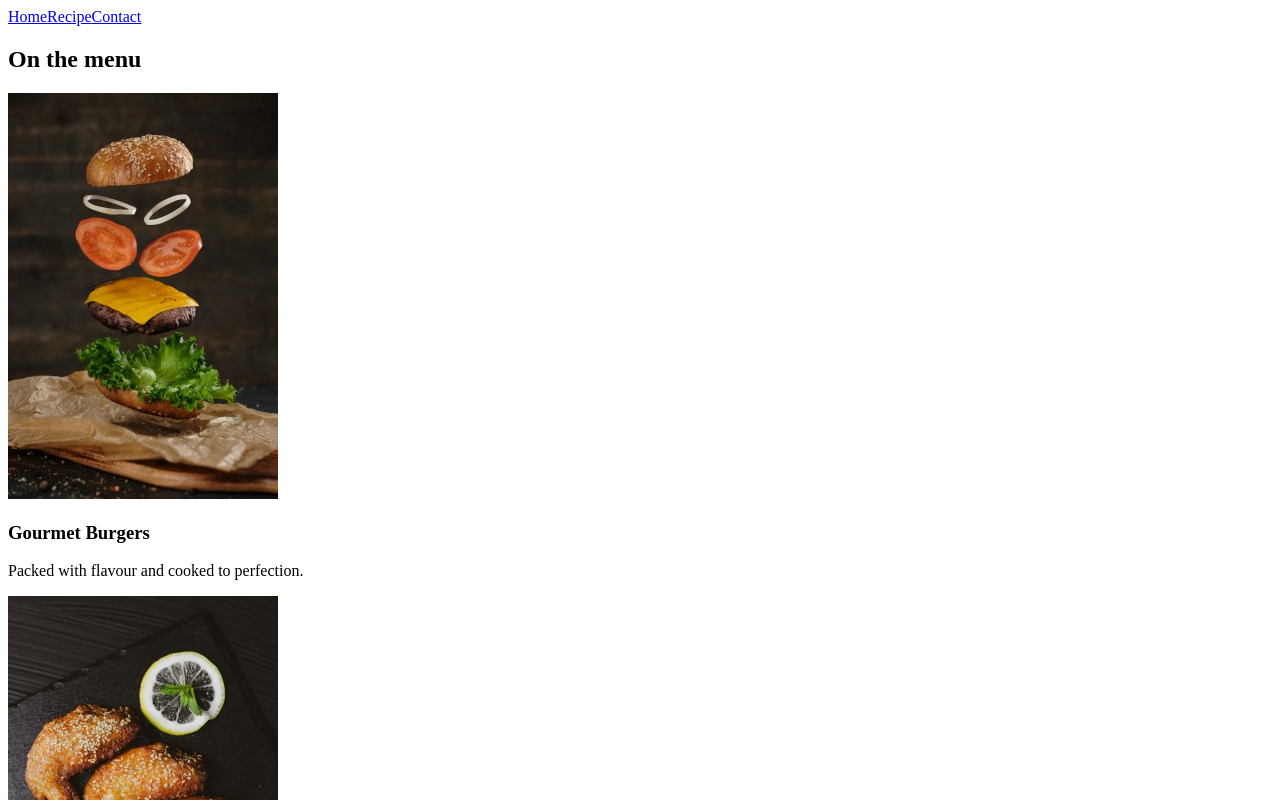
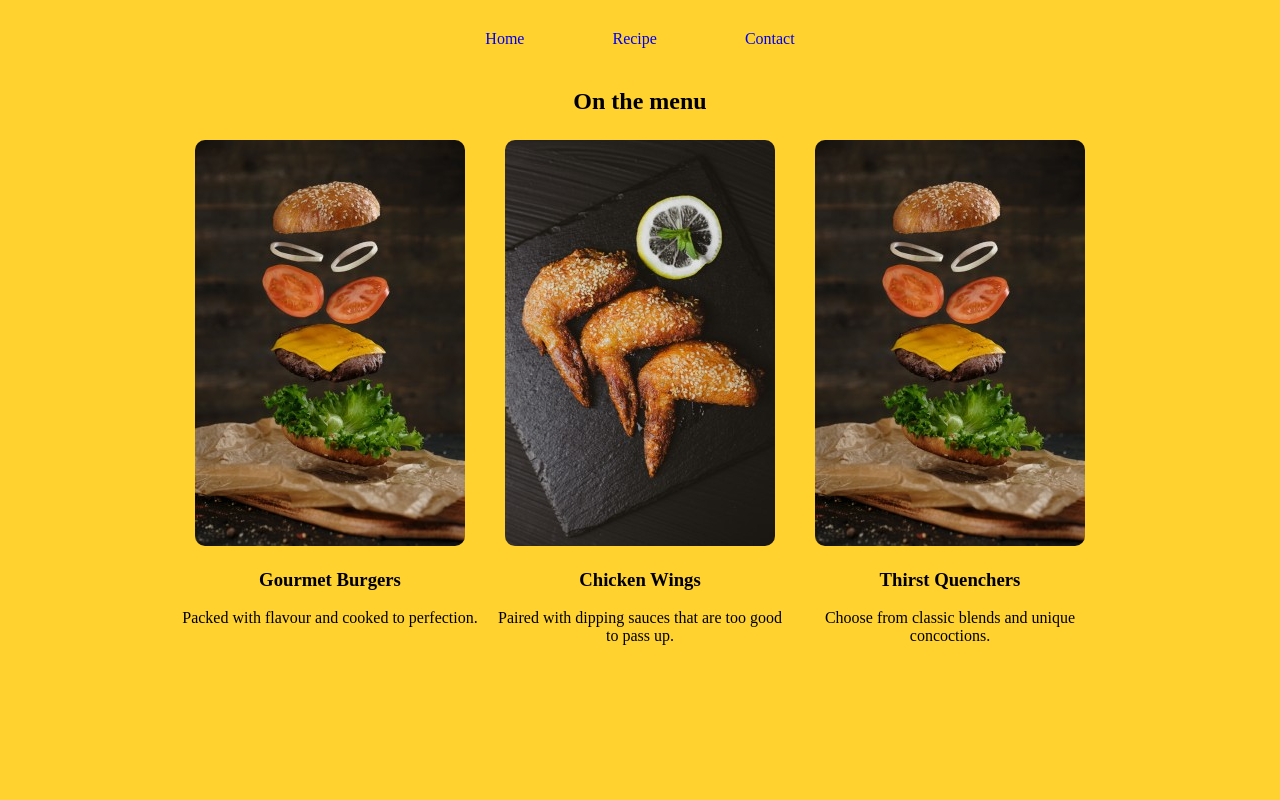
Before and after one commit to RohithAchar/restaurant-js, a website built with webpack: page src/index.html in a window 1280 px wide. Both pictures are taken after a click on the link "Recipe". Shown: the top 800 px of the page. Built offline with nearby package versions, Linux system fonts and the light colour scheme.

Commit message:
alignment finish

```diff
--- a/src/recipe.js
+++ b/src/recipe.js
@@ -5,6 +5,7 @@ import orange_juiceImg from './assets/burger.jpg';
 function recipePage(){
     var recipeWrapper = document.createElement('div');
     recipeWrapper.classList.add('wrapper');
+    recipeWrapper.classList.add('recipe-wrapper');
 
     var heading = document.createElement('h2');
     heading.textContent = 'On the menu'
--- a/src/style/style.css
+++ b/src/style/style.css
@@ -1,3 +1,44 @@
 body{
+    background-color: #ffd230;
+    margin: 0;
+    padding: 0;
+    border: 0;
+}
+a{
+    text-decoration: none;
+}
 
+#navbar{
+    display: flex;
+    justify-content: center;
+    gap: 3rem;
+    margin-top: 10px;
+    width: 100vw;
 }
+#navbar a{
+    padding: 20px;
+}
+
+/* home page */
+.wrapper{
+    text-align: center;
+}
+.wrapper img{
+    border-radius: 10px;
+}
+
+/* recipe page */
+.recipe-wrapper{
+    display: flex;
+    flex-direction: column;
+    align-items: center;
+}
+.cards-wrapper{
+    display: flex;
+}
+.card{
+    width: 300px;
+    padding: 5px;
+}
+
+/* contact page */
```
